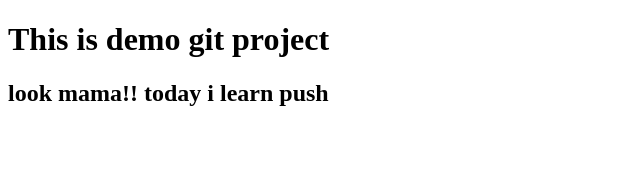
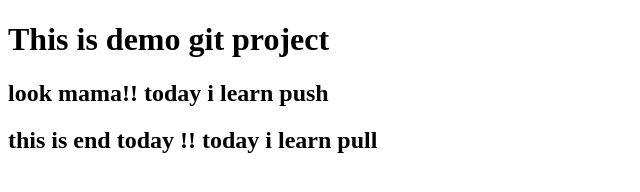
Before and after one commit to hasantoufa/git-demo-project, a plain HTML site: page index.html in a window 1280 px wide. Shown: the whole page, without its empty margins (0-640 px from the left). Drawn offline with Linux system fonts and the light colour scheme.

Commit message:
Update index.html

```diff
--- a/index.html
+++ b/index.html
@@ -8,5 +8,6 @@
 <body>
     <h1>This is demo git project</h1>
     <h2>look mama!! today i learn push</h2>
+    <h2>this is end today !! today i learn pull </h2>
 </body>
 </html>
```
